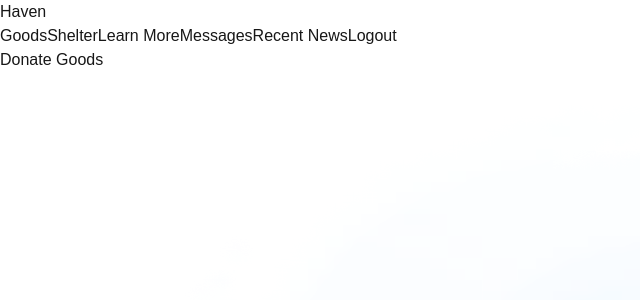
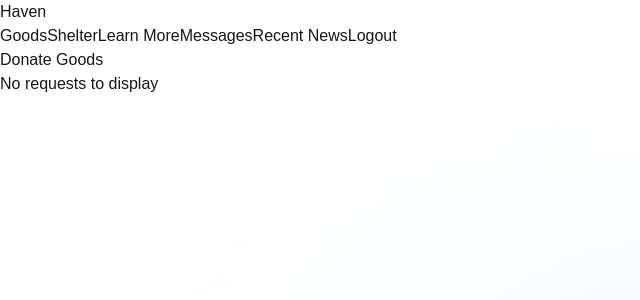
Before and after one commit to yonatantussa/haven, a Next.js app in the folder client/: page /goods/donate in a window 1280 px wide. Shown: the top 300 px of the page, without its empty margins (0-640 px from the left). Built offline with nearby package versions, Linux system fonts and the light colour scheme.

Commit message:
request good card is removed from the screen when it is request == received

```diff
--- a/client/src/app/goods/donate/page.js
+++ b/client/src/app/goods/donate/page.js
@@ -1,81 +1,3 @@
-
-
-// 'use client';
-
-// import { useState, useEffect } from 'react';
-// import { useRouter, useSearchParams } from 'next/navigation';
-// import AuthenticatedLayout from '../../components/AuthenticatedLayout';
-
-// export default function DonateGoods() {
-//   const [requests, setRequests] = useState([]);
-//   const searchParams = useSearchParams();
-//   const router = useRouter();
-
-//   useEffect(() => {
-//     // Fetch existing requests from local storage
-//     const existingRequests = JSON.parse(localStorage.getItem('currentRequests') || '[]');
-//     setRequests(existingRequests);
-
-//     // Handle the incoming formData parameter
-//     const formDataParam = searchParams.get('formData');
-//     if (formDataParam) {
-//       const newRequest = JSON.parse(decodeURIComponent(formDataParam));
-
-//       const formattedRequest = {
-//         id: new Date().getTime(), // Temporary unique ID
-//         organization: newRequest.organizationName,
-//         item: newRequest.itemName,
-//         requested: parseInt(newRequest.quantity),
-//         received: 0,
-//         description: newRequest.description,
-//       };
-
-//       // Update local storage with the new request
-//       existingRequests.push(formattedRequest);
-//       localStorage.setItem('currentRequests', JSON.stringify(existingRequests));
-
-//       // Update state with all requests including the new one
-//       setRequests(existingRequests);
-//     }
-//   }, [searchParams]);
-
-//   const handleDonate = (requestId) => {
-//     const selectedRequest = requests.find(req => req.id === requestId);
-//     // Redirect to the single item donation page with the selected request ID
-//     router.push(`/goods/donate/${requestId}`);
-//   };
-
-//   return (
-//     <AuthenticatedLayout>
-//       <div className="container mx-auto px-4 py-8">
-//         <h1 className="text-3xl font-bold mb-8">Donate Goods</h1>
-//         <div className="grid grid-cols-1 md:grid-cols-2 lg:grid-cols-3 gap-6">
-//           {requests.map((request) => (
-//             <div key={request.id} className="bg-white rounded-lg shadow-md p-6">
-//               <h2 className="text-xl font-semibold mb-2">{request.organization}</h2>
-//               <p className="mb-2">Item: {request.item}</p>
-//               <p className="mb-2">Requested: {request.requested}</p>
-//               <p className="mb-4">Received: {request.received}</p>
-//               <div className="w-full bg-gray-200 rounded-full h-2.5 mb-4">
-//                 <div
-//                   className="bg-blue-600 h-2.5 rounded-full"
-//                   style={{ width: `${(request.received / request.requested) * 100}%` }}
-//                 ></div>
-//               </div>
-//               <button
-//                 onClick={() => handleDonate(request.id)}
-//                 className="w-full bg-blue-500 hover:bg-blue-700 text-white font-bold py-2 px-4 rounded"
-//               >
-//                 Donate
-//               </button>
-//             </div>
-//           ))}
-//         </div>
-//       </div>
-//     </AuthenticatedLayout>
-//   );
-// }
-
 'use client';
 
 import { useState, useEffect } from 'react';
@@ -90,7 +12,10 @@ export default function DonateGoods() {
   useEffect(() => {
     // Fetch existing requests from local storage
     const existingRequests = JSON.parse(localStorage.getItem('currentRequests') || '[]');
-    setRequests(existingRequests);
+
+    // Filter out requests where requested equals received
+    const filteredRequests = existingRequests.filter(req => req.requested > req.received);
+    setRequests(filteredRequests);
 
     // Handle the incoming formData parameter
     const formDataParam = searchParams.get('formData');
@@ -117,8 +42,10 @@ export default function DonateGoods() {
       if (!isDuplicate) {
         existingRequests.push(formattedRequest);
         localStorage.setItem('currentRequests', JSON.stringify(existingRequests));
-        // Update state with all requests including the new one
-        setRequests(existingRequests);
+
+        // Filter and update state with all requests including the new one
+        const updatedRequests = existingRequests.filter(req => req.requested > req.received);
+        setRequests(updatedRequests);
       }
     }
   }, [searchParams]);
@@ -133,6 +60,9 @@ export default function DonateGoods() {
     <AuthenticatedLayout>
       <div className="container mx-auto px-4 py-8">
         <h1 className="text-3xl font-bold mb-8">Donate Goods</h1>
+        {requests.length === 0 ? (
+          <p>No requests to display</p>
+        ) : (
           <div className="grid grid-cols-1 md:grid-cols-2 lg:grid-cols-3 gap-6">
             {requests.map((request) => (
               <div key={request.id} className="bg-white rounded-lg shadow-md p-6">
@@ -155,6 +85,7 @@ export default function DonateGoods() {
               </div>
             ))}
           </div>
+        )}
       </div>
     </AuthenticatedLayout>
   );
```
Also changed, not shown: client/src/app/goods/donate/[id]/page.js (+0 -101 lines). Lines whose indentation alone changed are shown as unchanged.
